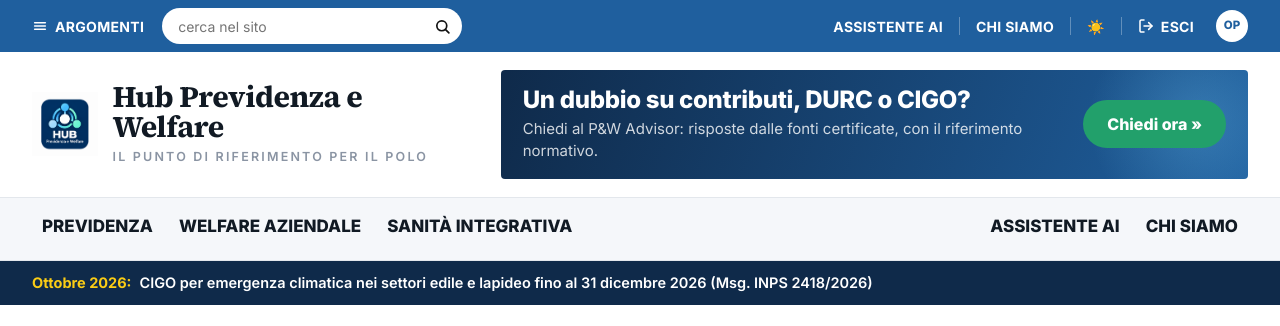
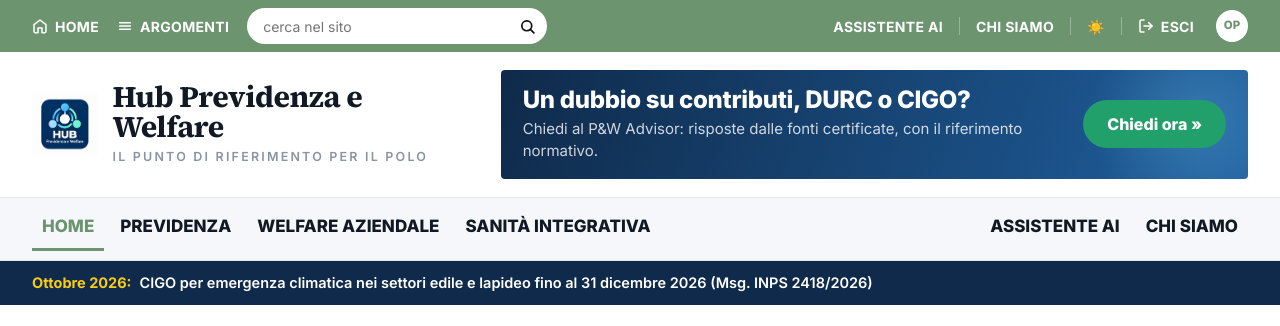
Before and after one commit to IvanDeAngelo/hub-previdenza-welfare-datahubs, a Flask app: page / in a window 1280 px wide. Shown: the top 326 px of the page. Run offline with Flask 3, Linux system fonts and the light colour scheme; the visitor is signed in with stand-in values (Sample User, id 1).

Commit message:
Add files via upload

```diff
--- a/hub-previdenza-welfare-datahubs/templates/index.html
+++ b/hub-previdenza-welfare-datahubs/templates/index.html
@@ -8,7 +8,7 @@
 <style>
 *,*::before,*::after{box-sizing:border-box;margin:0;padding:0;}
 :root{
-  --brand:#1F5F9E;--brand-dark:#174A7C;--navy:#0F2A4A;--hot:#C8102E;
+  --brand:#1F5F9E;--brand-dark:#174A7C;--dh-green:#6C946F;--navy:#0F2A4A;--hot:#C8102E;
   --blue:#1d6fa4;--blue-bg:#EBF5FF;
   --amber:#92600A;--amber-bg:#FEF8EC;
   --green:#166534;--green-bg:#EDFAF4;
@@ -35,7 +35,7 @@ a{color:inherit;text-decoration:none;}
 .c-san{--tc:var(--green);--tc-bg:var(--green-bg);}
 
 /* ── TOP BAR ── */
-.topbar{background:var(--brand);color:#fff;position:sticky;top:0;z-index:100;}
+.topbar{background:var(--dh-green);color:#fff;position:sticky;top:0;z-index:100;}
 .topbar .wrap{display:flex;align-items:center;gap:18px;height:52px;}
 .tb-btn{display:flex;align-items:center;gap:7px;background:none;border:none;color:#fff;font-size:14px;font-weight:700;letter-spacing:.3px;text-transform:uppercase;cursor:pointer;white-space:nowrap;padding:6px 0;}
 .tb-btn:hover{opacity:.85;}
@@ -48,7 +48,7 @@ a{color:inherit;text-decoration:none;}
 .tb-right{margin-left:auto;display:flex;align-items:center;gap:6px;}
 .tb-right .tb-btn{padding:6px 10px;}
 .tb-sep{width:1px;height:18px;background:rgba(255,255,255,.3);}
-.tb-avatar{width:32px;height:32px;border-radius:50%;background:#fff;color:var(--brand);font-size:11.5px;font-weight:800;display:flex;align-items:center;justify-content:center;margin-left:6px;}
+.tb-avatar{width:32px;height:32px;border-radius:50%;background:#fff;color:var(--dh-green);font-size:11.5px;font-weight:800;display:flex;align-items:center;justify-content:center;margin-left:6px;}
 
 /* dropdown argomenti */
 .menu-pop{position:absolute;top:52px;left:0;right:0;background:var(--surface);border-bottom:1px solid var(--border);box-shadow:0 14px 30px rgba(0,0,0,.12);display:none;color:var(--text);}
@@ -76,7 +76,7 @@ a{color:inherit;text-decoration:none;}
 .secnav .wrap{display:flex;align-items:center;gap:6px;height:62px;overflow-x:auto;scrollbar-width:none;}
 .secnav a{font-size:17px;font-weight:800;text-transform:uppercase;color:var(--title);padding:8px 10px;cursor:pointer;white-space:nowrap;border-bottom:3px solid transparent;}
 .secnav a:hover{color:var(--tc,var(--brand));}
-.secnav a.active{color:var(--tc);border-bottom-color:var(--tc);}
+.secnav a.active{color:var(--tc,var(--dh-green));border-bottom-color:var(--tc,var(--dh-green));}
 .secnav .spacer{flex:1;}
 
 /* ── TICKER ── */
@@ -304,6 +304,7 @@ footer a{color:#fff;cursor:pointer;margin-right:18px;font-weight:600;}
 <div class="topbar">
   <div class="wrap">
     <button class="tb-btn" id="back-btn" onclick="goBack()"><svg viewBox="0 0 24 24"><polyline points="15 18 9 12 15 6"/></svg>Indietro</button>
+    <button class="tb-btn" onclick="showPage('home')"><svg viewBox="0 0 24 24"><path d="M3 10l9-7 9 7v10a2 2 0 01-2 2h-4v-7H9v7H5a2 2 0 01-2-2z"/></svg>Home</button>
     <button class="tb-btn" onclick="toggleMenu(event)"><svg viewBox="0 0 24 24"><line x1="4" y1="7" x2="20" y2="7"/><line x1="4" y1="12" x2="20" y2="12"/><line x1="4" y1="17" x2="20" y2="17"/></svg>Argomenti</button>
     <div class="tb-search">
       <input type="text" id="search-input" placeholder="cerca nel sito" onkeydown="if(event.key==='Enter')doSearch()">
@@ -340,6 +341,7 @@ footer a{color:#fff;cursor:pointer;margin-right:18px;font-weight:600;}
 <!-- ═════════ SECTION NAV ═════════ -->
 <nav class="secnav">
   <div class="wrap">
+    <a data-area="home" onclick="showPage('home')">Home</a>
     <a class="c-prev" data-area="previdenza" onclick="showPage('previdenza')">Previdenza</a>
     <a class="c-welf" data-area="welfare" onclick="showPage('welfare')">Welfare aziendale</a>
     <a class="c-san" data-area="sanita" onclick="showPage('sanita')">Sanità integrativa</a>
@@ -661,7 +663,7 @@ function showPage(name,addToStack=true){
   if(addToStack&&name!==currentPage) navStack.push(currentPage);
   currentPage=name;
   document.querySelectorAll('.page').forEach(p=>p.classList.toggle('active',p===el));
-  const area=areaOf(name);
+  const area=name==='home'?'home':areaOf(name);
   document.querySelectorAll('.secnav a[data-area]').forEach(a=>a.classList.toggle('active',a.dataset.area===area));
   document.getElementById('back-btn').style.display=navStack.length?'flex':'none';
   document.getElementById('menu-pop').classList.remove('open');
```
